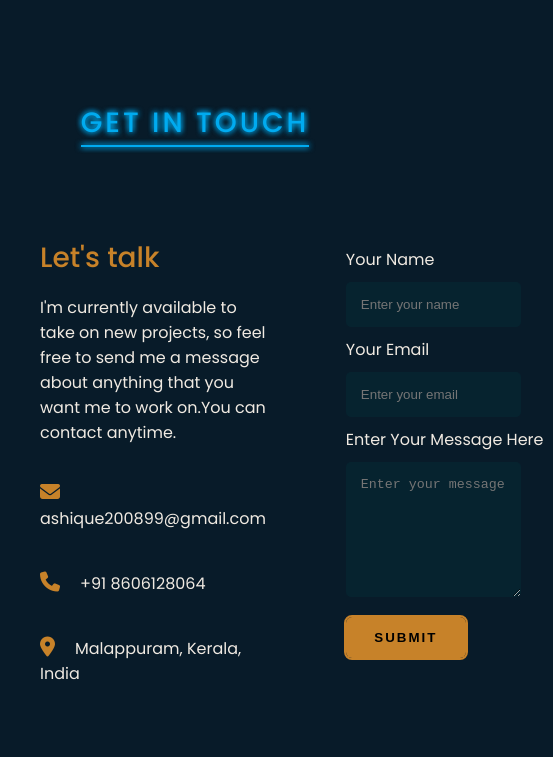
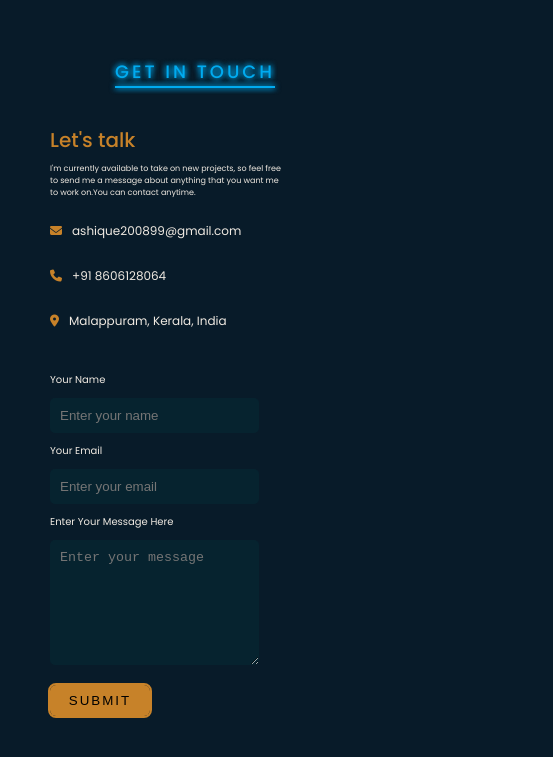
Before and after one commit to Ashique64/Portfolio-React, a React (Vite) app: page / in a window 390 px wide. Shown: the part 3650-4407 px from the top of the page, 553 px wide, since content can reach past the window. Built offline with nearby package versions, Linux system fonts and the light colour scheme.

Commit message:
Contact section Completed

```diff
--- a/src/Components/Contact/Contact.scss
+++ b/src/Components/Contact/Contact.scss
@@ -85,6 +85,7 @@
                 label {
                     color: rgb(240, 234, 226);
                     margin: 10px 0px;
+                    display: inline-block;
                 }
                 input, textarea {
                     max-width: 70%;
@@ -117,3 +118,81 @@
         }
     }
 }
+
+
+@media (max-width:769px) {
+    #contact {
+        display: flex;
+        flex-direction: column;
+        align-items: center;
+        .title {
+            padding: 15px 0px;
+            margin: 0px;
+
+            h2 {
+                font-size: 18px;
+            }
+        }
+
+        .section {
+            grid-template-columns: 1fr;
+            margin: 10px;
+
+            .details {
+                padding: 0;
+                display: flex;
+                justify-content: center;
+
+                .items {
+
+                    h3 {
+                        font-size: 20px;
+                    }
+
+                    p {
+                        font-size: 8px;
+                        width: 80%;
+                    }
+
+                    .icon {
+                        margin: 10px 0px;
+
+                        i {
+                            font-size: 12px;
+                            margin-right: 10px;
+                        }
+
+                        span {
+                            font-size: 12px;
+                        }
+                    }
+
+                }
+            }
+
+            .form {
+
+                .items {
+
+                    max-width: 270px;
+
+                    label {
+                        font-size: 10px;
+                        max-width: 150px;
+                    }
+
+                    input, textarea {
+
+                        padding: 10px;
+                    }
+
+                    button {
+                        padding: 8px;
+                        max-width: 100px;
+                        font-weight: 400;
+                    }
+                }
+            }
+        }
+    }
+}
```
